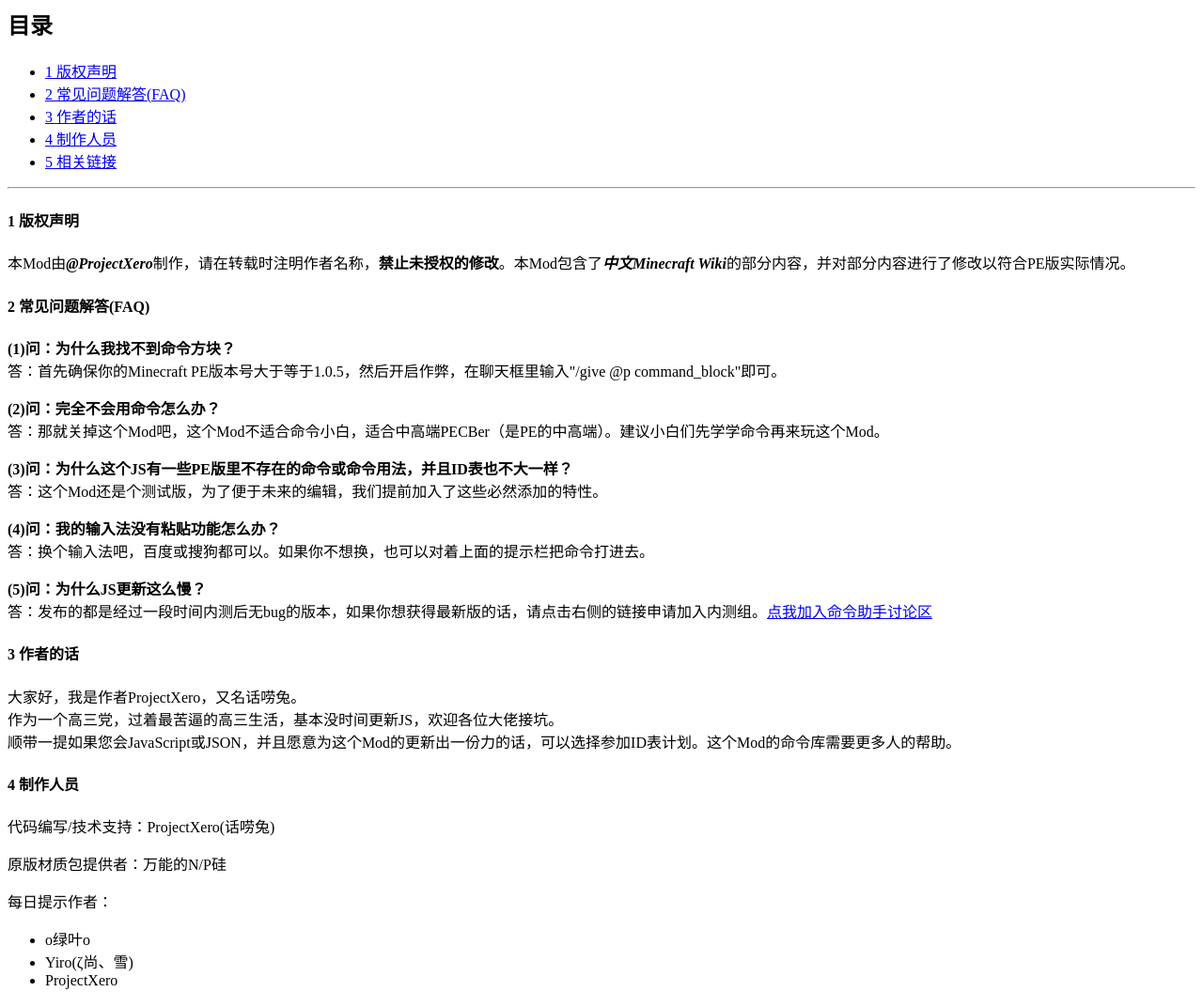
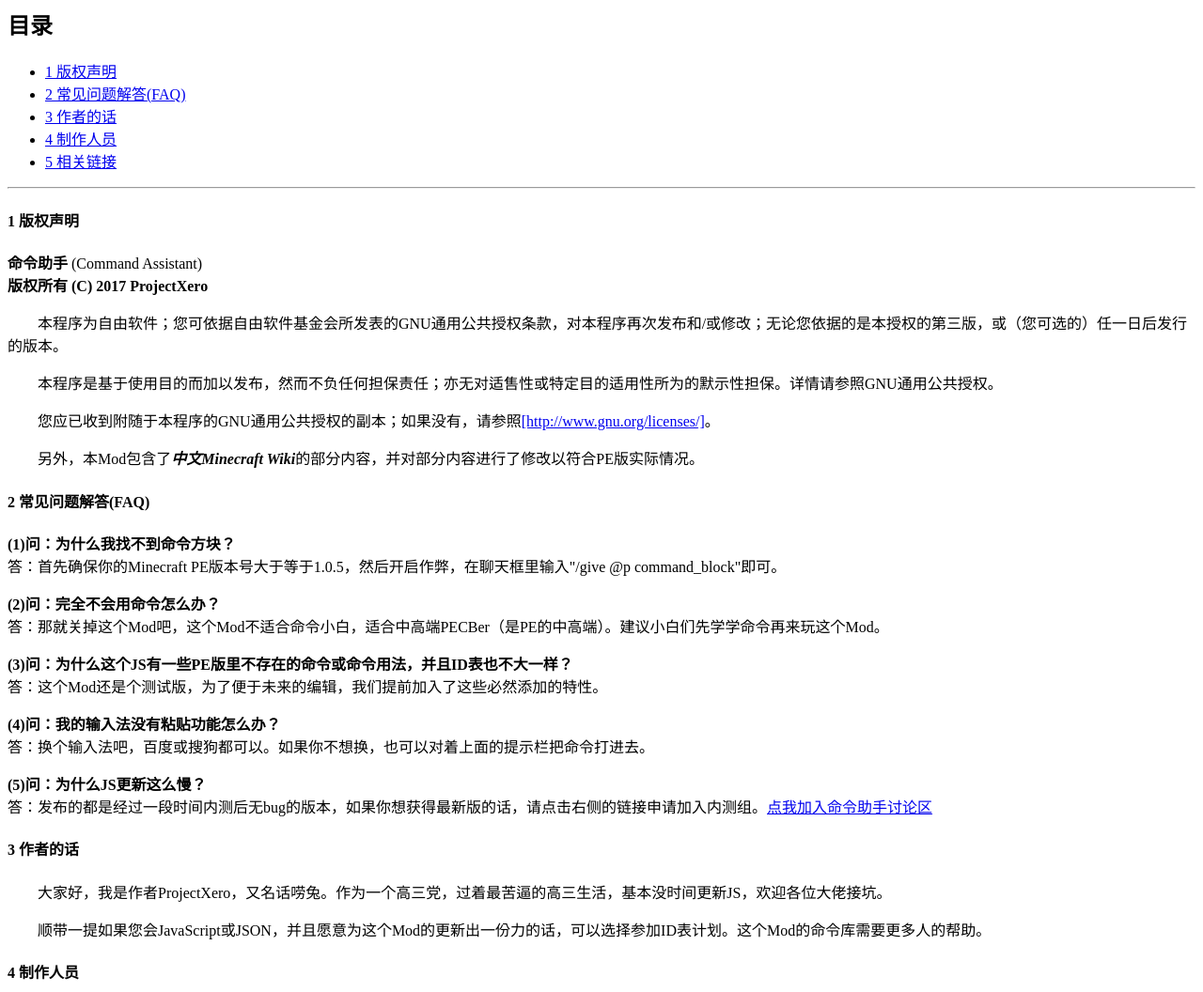
Before and after one commit to XeroAlpha/CA, a plain HTML site: page 帮助.html in a window 1280 px wide. Shown: the top 1056 px of the page at 94% size. Drawn offline with Linux system fonts and the light colour scheme.

Commit message:
更新帮助文件

```diff
--- a/帮助.html
+++ b/帮助.html
@@ -15,7 +15,20 @@
 		<div>
 		<h4 id="1">1 版权声明</h4>
 		<p>
-			本Mod由<b><i>@ProjectXero</i></b>制作，请在转载时注明作者名称，<b>禁止未授权的修改</b>。本Mod包含了<b><i>中文Minecraft Wiki</i></b>的部分内容，并对部分内容进行了修改以符合PE版实际情况。
+			<b>命令助手</b> (Command Assistant)<br />
+			<b>版权所有 (C) 2017 ProjectXero</b>
+		</p>
+		<p style="text-indent:2em;">
+			本程序为自由软件；您可依据自由软件基金会所发表的GNU通用公共授权条款，对本程序再次发布和/或修改；无论您依据的是本授权的第三版，或（您可选的）任一日后发行的版本。
+		</p>
+		<p style="text-indent:2em;">
+			本程序是基于使用目的而加以发布，然而不负任何担保责任；亦无对适售性或特定目的适用性所为的默示性担保。详情请参照GNU通用公共授权。
+		</p>
+		<p style="text-indent:2em;">
+			您应已收到附随于本程序的GNU通用公共授权的副本；如果没有，请参照<a href="http://www.gnu.org/licenses/">[http://www.gnu.org/licenses/]</a>。
+		</p>
+		<p style="text-indent:2em;">
+			另外，本Mod包含了<b><i>中文Minecraft Wiki</i></b>的部分内容，并对部分内容进行了修改以符合PE版实际情况。
 		</p>
 		<h4 id="2">2 常见问题解答(FAQ)</h4>
 		<p>
@@ -39,10 +52,11 @@
 			<br />答：发布的都是经过一段时间内测后无bug的版本，如果你想获得最新版的话，请点击右侧的链接申请加入内测组。<a href="https://jq.qq.com/?_wv=1027&k=46Yl84D">点我加入命令助手讨论区</a>
 		</p>
 		<h4 id="3">3 作者的话</h4>
-		<p>
-			大家好，我是作者ProjectXero，又名话唠兔。
-			<br />作为一个高三党，过着最苦逼的高三生活，基本没时间更新JS，欢迎各位大佬接坑。
-			<br />顺带一提如果您会JavaScript或JSON，并且愿意为这个Mod的更新出一份力的话，可以选择参加ID表计划。这个Mod的命令库需要更多人的帮助。
+		<p style="text-indent:2em;">
+			大家好，我是作者ProjectXero，又名话唠兔。作为一个高三党，过着最苦逼的高三生活，基本没时间更新JS，欢迎各位大佬接坑。
+		</p>
+		<p style="text-indent:2em;">
+			顺带一提如果您会JavaScript或JSON，并且愿意为这个Mod的更新出一份力的话，可以选择参加ID表计划。这个Mod的命令库需要更多人的帮助。
 		</p>
 		<h4 id="4">4 制作人员</h4>
 		<p>
@@ -79,6 +93,7 @@
 			<ul>
 				<li><a href="http://projectxero.mikecrm.com/CDOsI2C">命令助手 - 意见反馈</a></li>
 				<li><a href="http://git.oschina.net/projectxero/ca">源代码（码云）</a></li>
+				<li><a href="http://www.bilibili.com/video/av14938870">宣传片</a></li>
 				<li><a href="http://pan.baidu.com/share/link?shareid=2966673396&uk=404195919">一些有趣的玩意</a></li>
 			</ul>
 			<ul>
@@ -92,7 +107,7 @@
 			<b>命令助手模块（不包含命令库） ProjectXero版权所有</b>
 		</p>
 		<p>
-			<b>MSEModule:CommandAssist(Except Command Library) Copyright @ProjectXero 2017</b>
+			<b>Command Assistant (Except Command Library) Copyright @ProjectXero 2017</b>
 		</p>
 	</body>
 </html>
```
